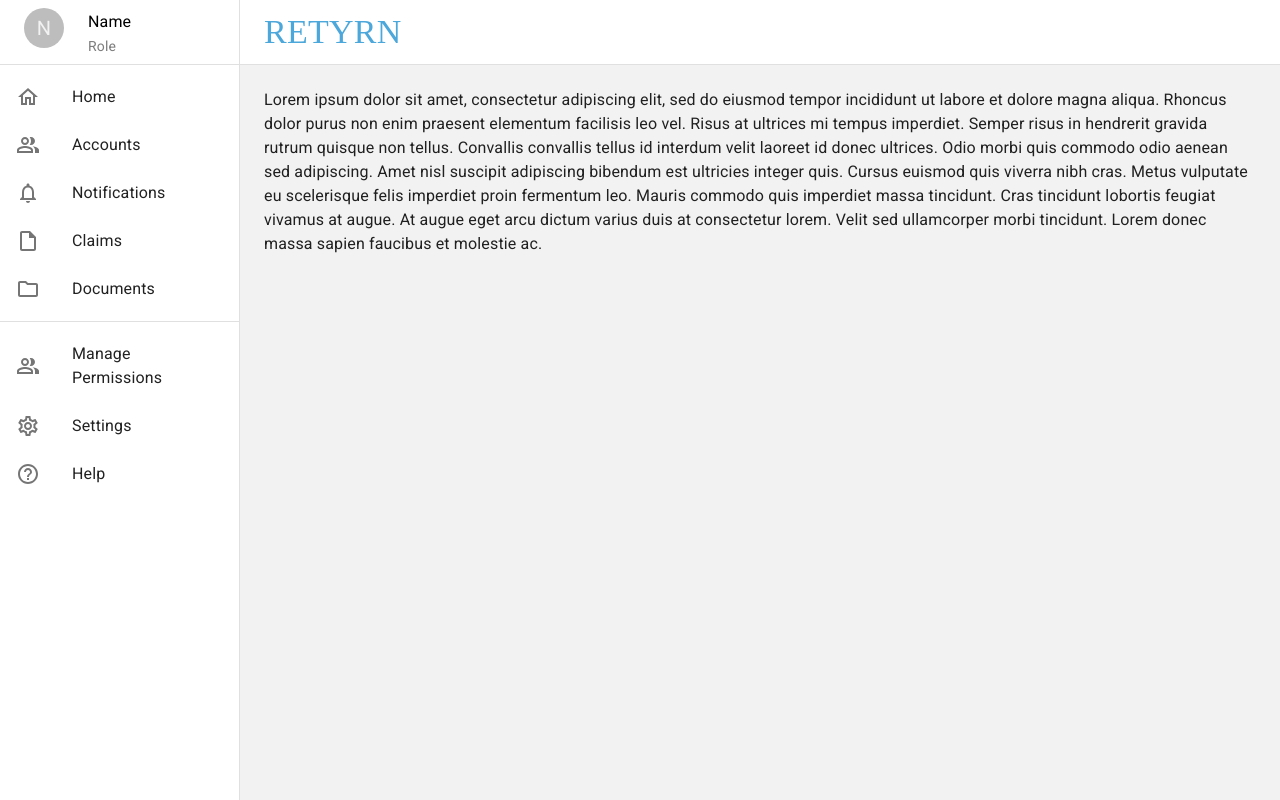
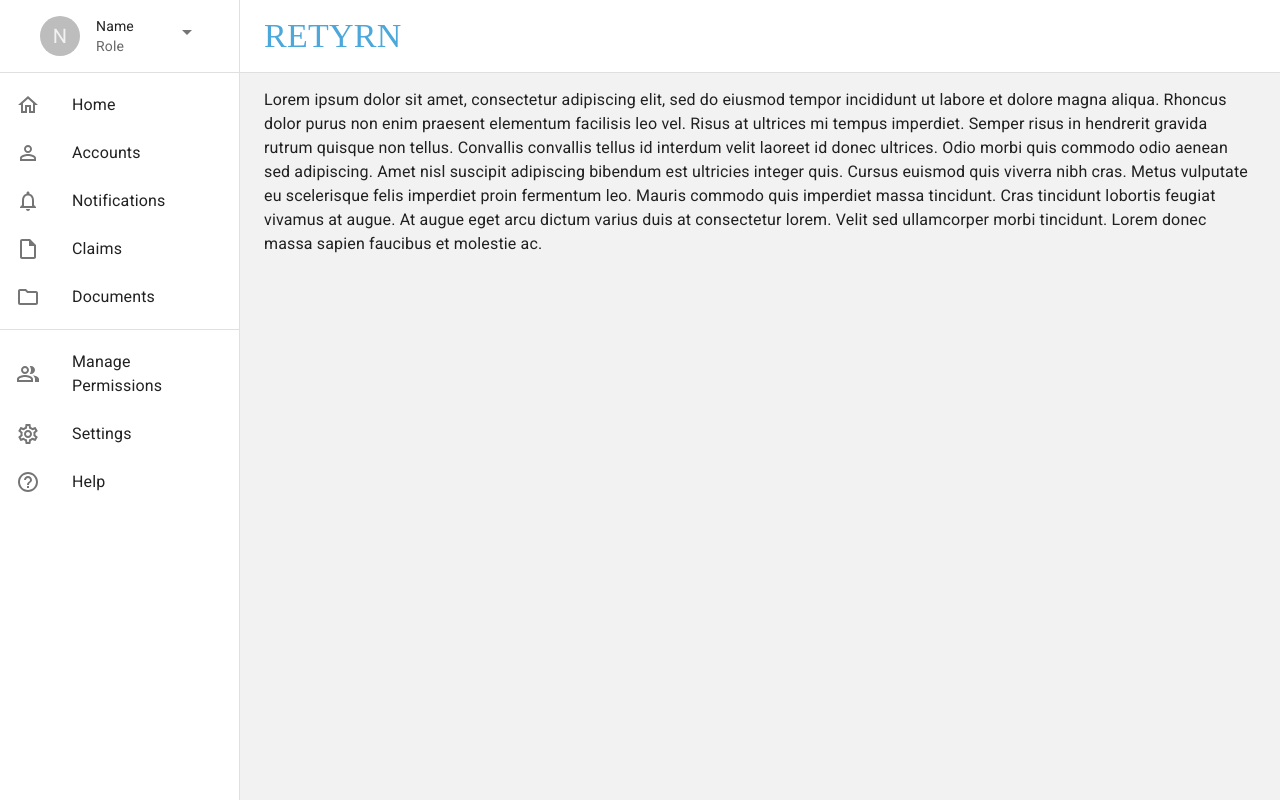
Before and after one commit to AnishPahilajani/Retyrn, a React (Create React App) app in the folder frontend/: page /dashboard in a window 1280 px wide. Built offline with nearby package versions, Linux system fonts and the light colour scheme; a web font is replaced by a local one.

Commit message:
Added card onto username and other info

```diff
--- a/frontend/src/components/SideDrawer.jsx
+++ b/frontend/src/components/SideDrawer.jsx
@@ -13,7 +13,10 @@ import ListItemText from '@mui/material/ListItemText';
 import MenuIcon from '@mui/icons-material/Menu';
 import Toolbar from '@mui/material/Toolbar';
 import Avatar from '@mui/material/Avatar';
-import Stack from '@mui/material/Stack';
+import Card from '@mui/material/Card';
+import CardHeader from '@mui/material/CardHeader';
+import ArrowDropDownIcon from '@mui/icons-material/ArrowDropDown';
+import PersonOutlineOutlinedIcon from '@mui/icons-material/PersonOutlineOutlined';
 import HomeOutlinedIcon from '@mui/icons-material/HomeOutlined';
 import PeopleAltOutlinedIcon from '@mui/icons-material/PeopleAltOutlined';
 import NotificationsOutlinedIcon from '@mui/icons-material/NotificationsOutlined';
@@ -52,24 +55,14 @@ export default function SideDrawer(props) {
   const drawer = (
     <div>
       <Toolbar>
-        <Stack direction="row" spacing={3}>
-        <Avatar>N</Avatar>
-            <div>
-                <Typography
-                    variant='subtitle1'
-                    color='#000000'
-                >
-                    Name
-                </Typography>
-
-                <Typography
-                    variant='body2'
-                    color='#7C7C7C'
-                >
-                    Role
-                </Typography>
-            </div>
-        </Stack>
+      <Card elevation={0} sx={{width:300}}>
+            <CardHeader
+                avatar={<Avatar>N</Avatar>}
+                action={<IconButton><ArrowDropDownIcon></ArrowDropDownIcon></IconButton>}
+                title="Name"
+                subheader="Role"
+            />
+        </Card>
       </Toolbar>
       <Divider />
       {/*  Each of the items listed should be a component. For example, accounts should
@@ -83,7 +76,7 @@ export default function SideDrawer(props) {
         </ListItem>
         <ListItem disablePadding>
             <ListItemButton>
-                <ListItemIcon><PeopleAltOutlinedIcon></PeopleAltOutlinedIcon></ListItemIcon>
+                <ListItemIcon><PersonOutlineOutlinedIcon></PersonOutlineOutlinedIcon></ListItemIcon>
                 <ListItemText>Accounts</ListItemText>
             </ListItemButton>
         </ListItem>
@@ -147,7 +140,7 @@ export default function SideDrawer(props) {
             }}
         >
 
-            <Toolbar>
+            <Toolbar sx={{height:72}}>
                 {/* This is the menu icon. Once it is clicked, it will
                 toggle handleDrawerToggle to which will open the drawer */}
             <IconButton
```
